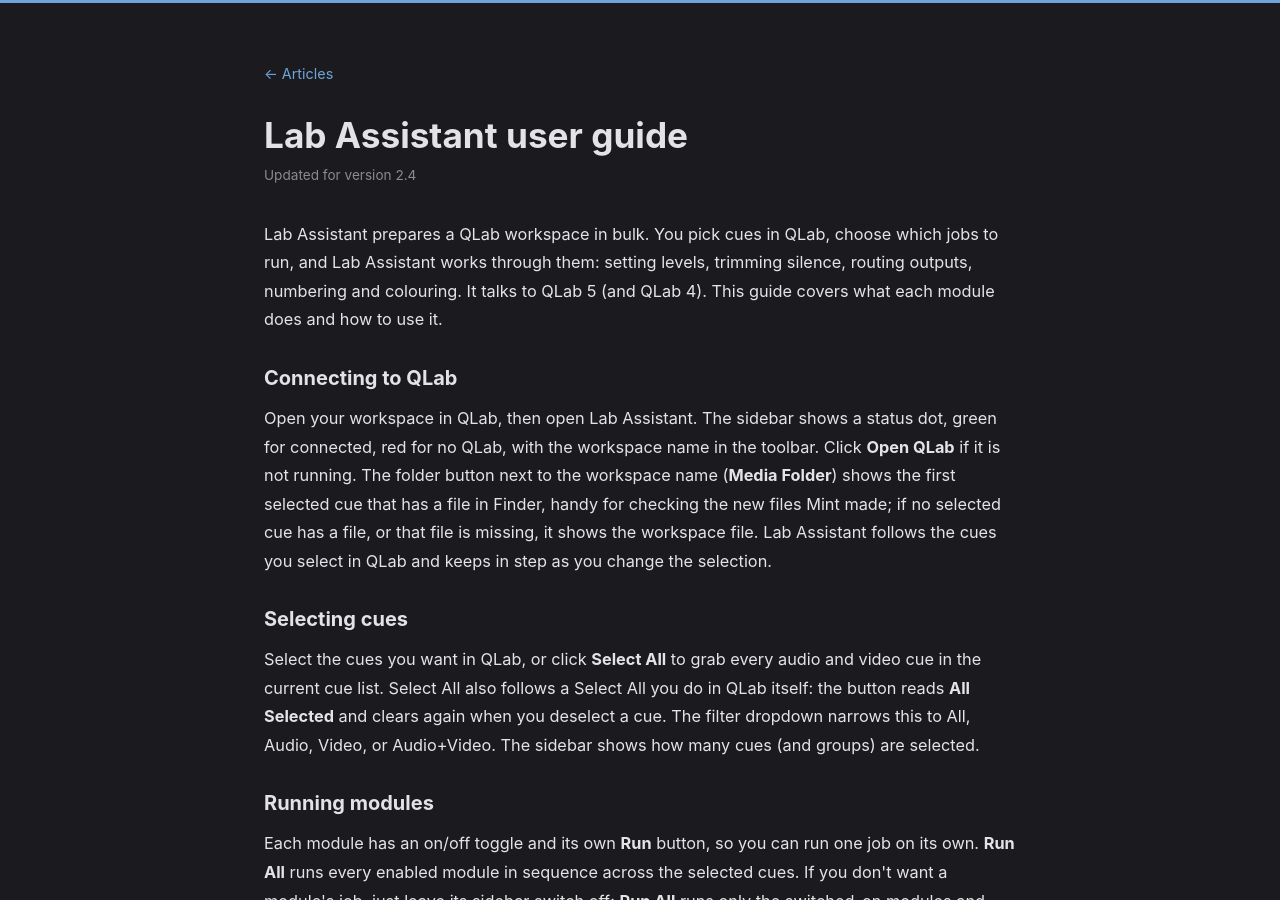
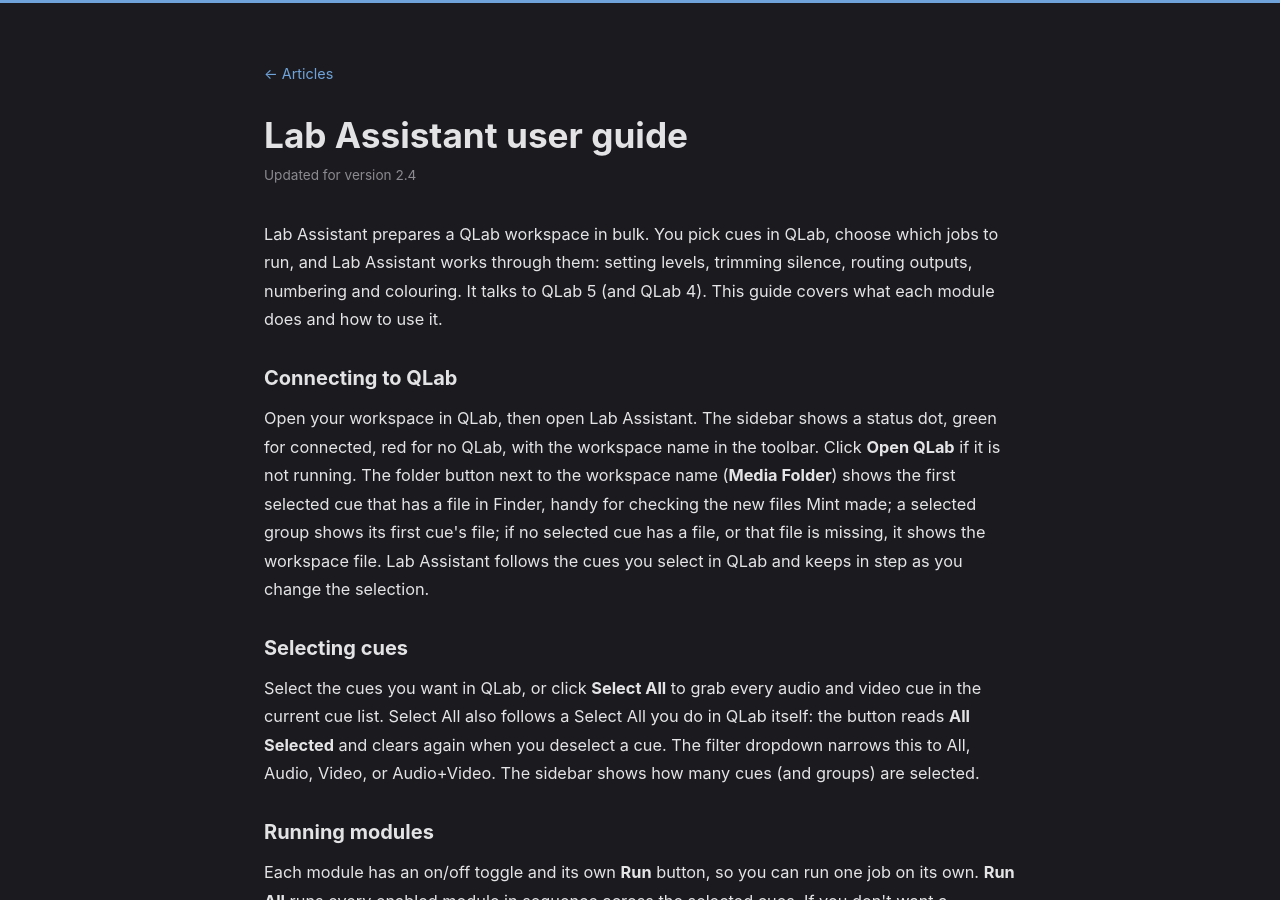
Before and after one commit to BSKapps/bskapps.github.io, a Jekyll site: the page built from articles/lab-assistant-guide/index.html, in a window 1280 px wide and 900 px high. Built offline with Jekyll 4.4.1, drawn with Linux system fonts in a browser that asks for light colours.

Commit message:
Lab Assistant guide: Media Folder on a selected group shows its first cue's file

```diff
--- a/_data/guides/lab-assistant-guide.json
+++ b/_data/guides/lab-assistant-guide.json
@@ -34,7 +34,7 @@
       "blocks": [
         {
           "type": "paragraph",
-          "text": "Open your workspace in QLab, then open Lab Assistant. The sidebar shows a status dot, green for connected, red for no QLab, with the workspace name in the toolbar. Click **Open QLab** if it is not running. The folder button next to the workspace name (**Media Folder**) shows the first selected cue that has a file in Finder, handy for checking the new files Mint made; if no selected cue has a file, or that file is missing, it shows the workspace file. Lab Assistant follows the cues you select in QLab and keeps in step as you change the selection."
+          "text": "Open your workspace in QLab, then open Lab Assistant. The sidebar shows a status dot, green for connected, red for no QLab, with the workspace name in the toolbar. Click **Open QLab** if it is not running. The folder button next to the workspace name (**Media Folder**) shows the first selected cue that has a file in Finder, handy for checking the new files Mint made; a selected group shows its first cue's file; if no selected cue has a file, or that file is missing, it shows the workspace file. Lab Assistant follows the cues you select in QLab and keeps in step as you change the selection."
         }
       ]
     },
```
